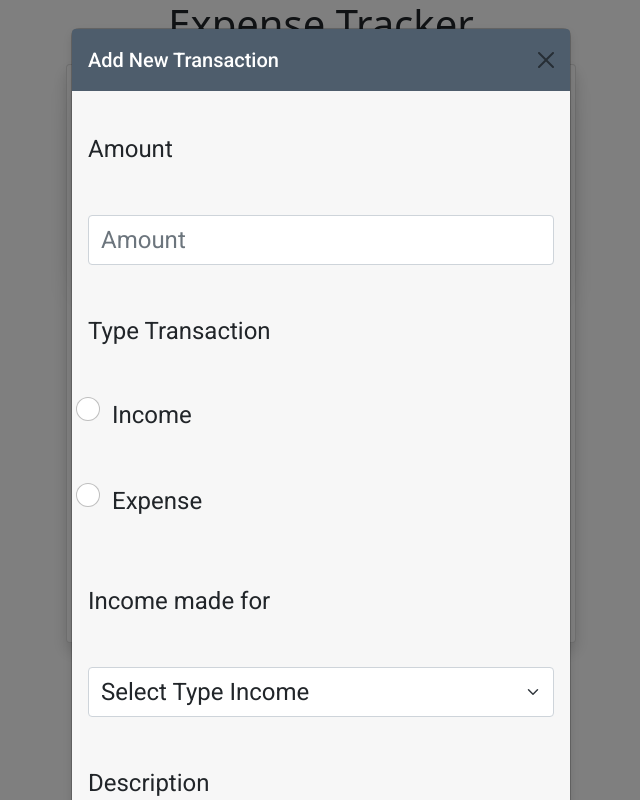
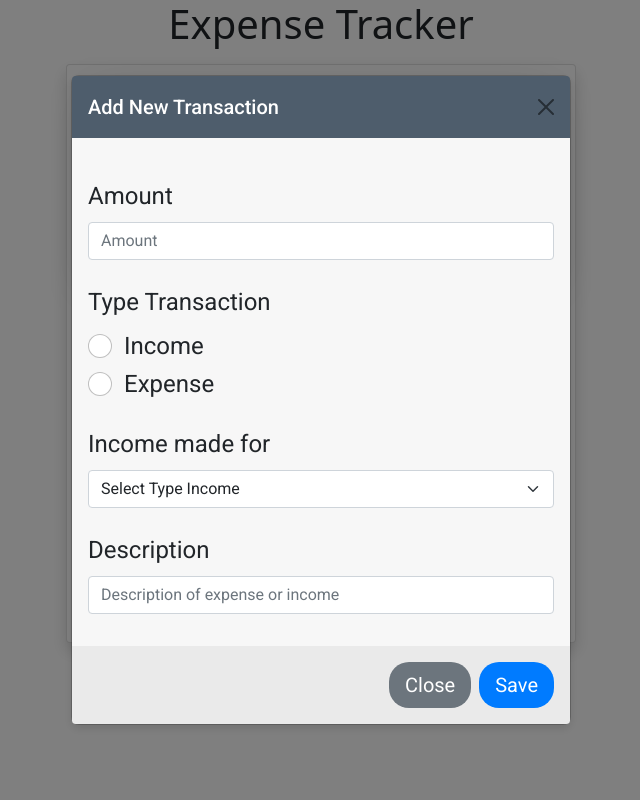
Before and after one commit to samdlc/demo-expense, a plain HTML site: page index.html in a window 1280 px wide. Both pictures are taken after a click on the button "Add Transaction". Shown: the whole page, without its empty margins (319-959 px from the left). Drawn offline with nearby package versions, Linux system fonts and the light colour scheme.

Commit message:
refactor UI

```diff
--- a/index.html
+++ b/index.html
@@ -131,42 +131,42 @@
                 <form id="formExpenseModal">
                     <div class="modal-body custom-modal-body">
                         <!-- Form or content goes here -->
-                            <div class="col-12 mb-3">
-                                <label for="expenseAmount" class="form-label fs-4 fs-sm-3 fs-md-4 fs-lg-1 my-4">Amount</label>
-                                <input type="number" class="form-control fs-4 fs-sm-3 fs-md-4 fs-lg-1 my-4" id="amount" placeholder="Amount">
+                            <div class="mb-3 fs-4 fs-sm-3 fs-md-4 fs-lg-1 my-4">
+                                <label for="expenseAmount" class="form-label ">Amount</label>
+                                <input type="number" class="form-control" id="amount" placeholder="Amount">
                             </div>
-                            <div class="col-12 mb-3">
-                                <label class="form-label fs-4 fs-sm-3 fs-md-4 fs-lg-1 my-4">Type Transaction</label>
+                            <div class="mb-3 fs-4 fs-sm-3 fs-md-4 fs-lg-1 my-4">
+                                <label class="form-label ">Type Transaction</label>
                                 <div class="form-check">
-                                    <input class="form-check-input fs-4 fs-sm-3 fs-md-4 fs-lg-1 my-4" type="radio" name="typeRadio" id="incomeRadio" value="income">
-                                    <label class="form-check-label fs-4 fs-sm-3 fs-md-4 fs-lg-1 my-4" for="incomeRadio">
+                                    <input class="form-check-input" type="radio" name="typeRadio" id="incomeRadio" value="income">
+                                    <label class="form-check-label" for="incomeRadio">
                                         Income
                                     </label>
                                 </div>
-                                <div class="col-12 form-check">
-                                    <input class="form-check-input fs-4 fs-sm-3 fs-md-4 fs-lg-1 my-4" type="radio" name="typeRadio" id="expenseRadio" value="expense">
-                                    <label class="form-check-label fs-4 fs-sm-3 fs-md-4 fs-lg-1 my-4" for="expenseRadio">
+                                <div class="form-check">
+                                    <input class="form-check-input " type="radio" name="typeRadio" id="expenseRadio" value="expense">
+                                    <label class="form-check-label" for="expenseRadio">
                                         Expense
                                     </label>
                                 </div>
                             </div>
-                            <div id="incomeDiv" class="col-12 mb-3" >
-                                <label for="incomeSelector" class="form-label fs-4 fs-sm-3 fs-md-4 fs-lg-1 my-4">Income made for</label>
-                                <select class="form-select fs-4 fs-sm-3 fs-md-4 fs-lg-1 my-4" id="incomeSelector">
+                            <div id="incomeDiv" class="mb-3 fs-4 fs-sm-3 fs-md-4 fs-lg-1 my-4" >
+                                <label for="incomeSelector" class="form-label">Income made for</label>
+                                <select class="form-select " id="incomeSelector">
 
                                     <!-- Add more income options here -->
                                 </select>
                             </div>
-                            <div id="expenseDiv" class="col-12 mb-3" hidden>
-                                <label for="expenseSelector" class="form-label fs-4 fs-sm-3 fs-md-4 fs-lg-1 my-4">Expense made for</label>
-                                <select class="form-select fs-4 fs-sm-3 fs-md-4 fs-lg-1 my-4" id="expenseSelector">
+                            <div id="expenseDiv" class="mb-3 fs-4 fs-sm-3 fs-md-4 fs-lg-1 my-4" hidden>
+                                <label for="expenseSelector" class="form-label ">Expense made for</label>
+                                <select class="form-select" id="expenseSelector">
 
                                     <!-- Add more expense options here -->
                                 </select>
                             </div>
-                            <div class="col-12 mb-3">
-                                <label for="description" class="form-label fs-4 fs-sm-3 fs-md-4 fs-lg-1 my-4">Description</label>
-                                <input type="text" class="form-control fs-4 fs-sm-3 fs-md-4 fs-lg-1 my-4" id="description" placeholder="Description of expense or income">
+                            <div class="mb-3 fs-4 fs-sm-3 fs-md-4 fs-lg-1 my-4">
+                                <label for="description" class="form-label">Description</label>
+                                <input type="text" class="form-control" id="description" placeholder="Description of expense or income">
                             </div>
 
                             <!-- Add more fields as needed -->
```
